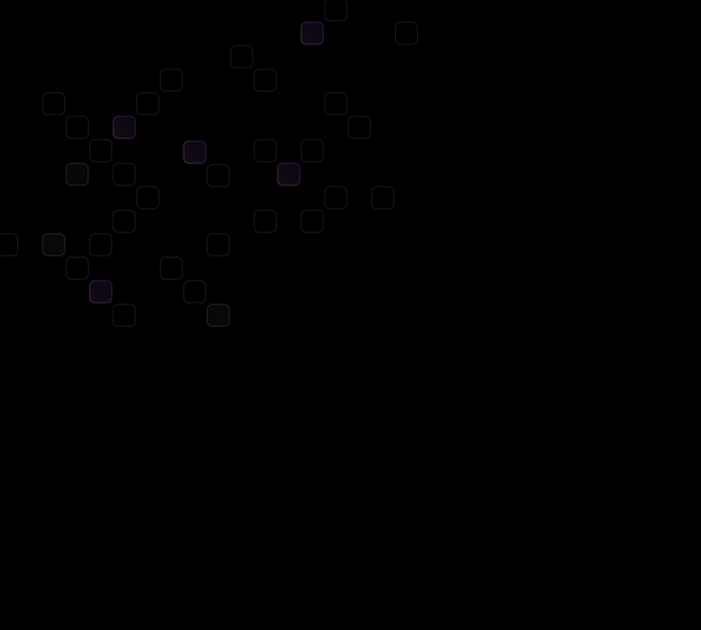
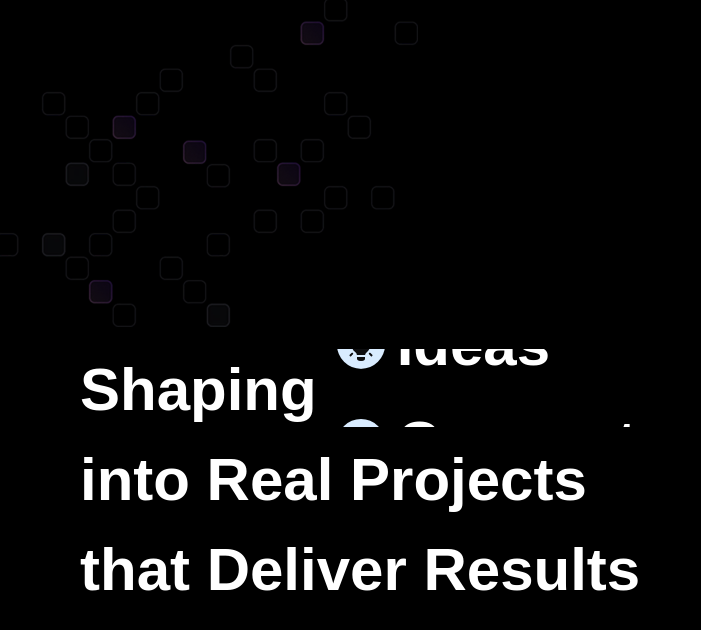
Before and after one commit to rashmiwijemanna/my_portfolio, a React (Vite) app: page / in a window 1280 px wide. Shown: the top 630 px of the page, without its empty margins (0-701 px from the left). Built offline with nearby package versions, Linux system fonts and the light colour scheme; a web font is replaced by a local one.

Commit message:
add icons and texts animations bottom to up

```diff
--- a/src/sections/Hero.jsx
+++ b/src/sections/Hero.jsx
@@ -1,4 +1,8 @@
 import React from 'react'
+const words = [
+    {text: 'Ideas', imgPath: '/images/ideas.svg'},
+    {text: 'Concepts', imgPath: '/images/concepts.svg'}
+]
 
 const Hero = () => {
   return (
@@ -7,7 +11,33 @@
             <img src="/images/bg.png" alt='background'></img>
 
         </div>
-        <div className='hero-layout'></div>
+        <div className='hero-layout'>
+            <header className='flex flex-col justify-center md:w-full w-screen md:px-20 px-5 '>
+                <div className='flex flex-col gap-7'>
+                    <div className='hero-text'>
+                        <h1>Shaping
+                            <span className='slide'>
+                                <span className='wrapper'>
+                                    {words.map((word)=> (
+                                       <span key={word.text} className='flex items-center md:gap-3 gap-1 pb-2'>
+                                        <img
+                                          src={word.imgPath}
+                                          alt="person"
+                                          className="xl:size-12 md:size-10 size-7 md:p-2 p-1 rounded-full bg-white-50"
+                                          />
+                                          <span>{word.text} </span>
+                                         </span>
+                                    ))}
+                                </span>
+
+                            </span>
+                        </h1>
+                        <h1>into Real Projects</h1>
+                        <h1>that Deliver Results</h1>
+                    </div>
+                </div>
+            </header>
+        </div>
     </section>
   )
 }
```
